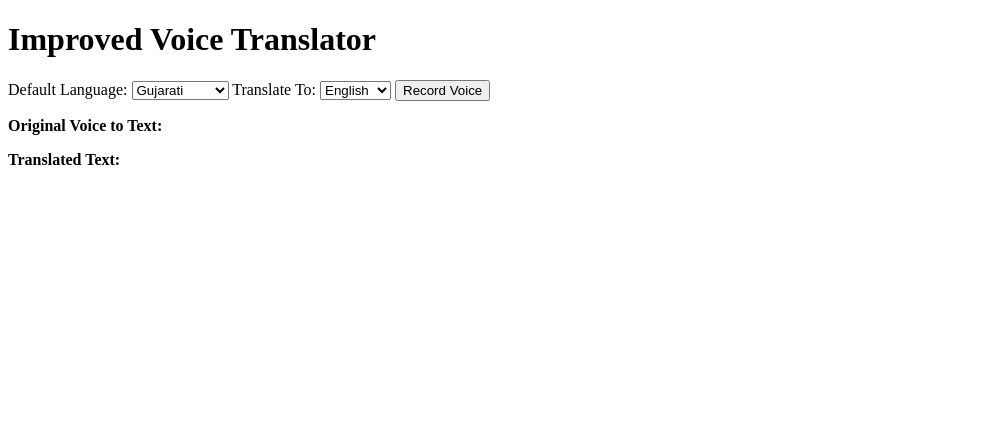
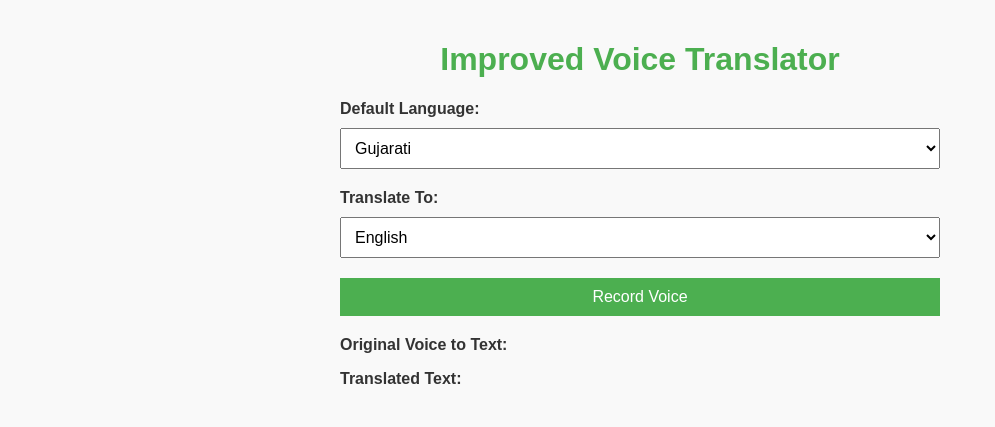
Before and after one commit to SondagarMit/voicetotext, a plain HTML site: page index.html in a window 1280 px wide. Shown: the whole page, without its empty margins (0-995 px from the left). Drawn offline with Linux system fonts and the light colour scheme.

Commit message:
Add Ui
Add Ui and change

```diff
--- a/index.html
+++ b/index.html
@@ -5,9 +5,59 @@
     <meta name="viewport" content="width=device-width, initial-scale=1.0">
     <title>Improved Gujarati Voice Translator</title>
     <style>
+        body {
+            font-family: Arial, sans-serif;
+            max-width: 600px;
+            margin: 0 auto;
+            padding: 20px;
+            background-color: #f9f9f9;
+            color: #333;
+        }
+
+        h1 {
+            text-align: center;
+            color: #4CAF50;
+        }
+
+        label {
+            font-weight: bold;
+            display: block;
+            margin-top: 20px;
+        }
+
+        select, button {
+            width: 100%;
+            padding: 10px;
+            margin-top: 10px;
+            font-size: 16px;
+        }
+
+        button {
+            background-color: #4CAF50;
+            color: white;
+            border: none;
+            cursor: pointer;
+            margin-top: 20px;
+        }
+
+        button:hover {
+            background-color: #45a049;
+        }
+
+        #recording-status, #translated-text, #original-text {
+            margin-top: 20px;
+            font-size: 14px;
+            color: #333;
+        }
+
         #recording-status {
             color: red;
-            font-weight: bold;
+        }
+
+        .note {
+            margin-top: 20px;
+            font-size: 12px;
+            color: #555;
         }
     </style>
 </head>
```
